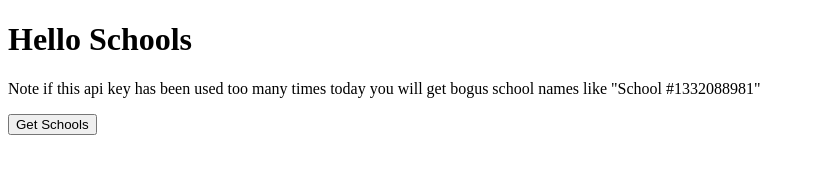
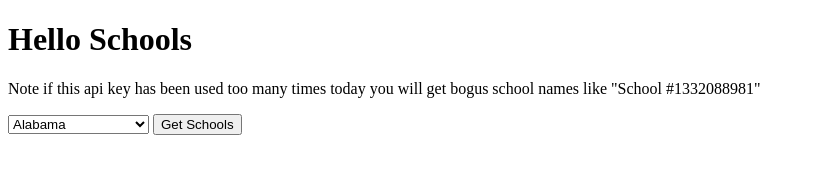
Before and after one commit to MattHillProgramDeveloper/PortfolioV, a plain HTML site: page index.html in a window 1280 px wide. Shown: the whole page, without its empty margins (0-815 px from the left). Drawn offline with Linux system fonts and the light colour scheme.

Commit message:
added a drop down to pick a state

```diff
--- a/index.html
+++ b/index.html
@@ -10,6 +10,60 @@
     <main>
         <h1>Hello Schools</h1>
         <p>Note if this api key has been used too many times today you will get bogus school names like "School #1332088981"</p>
+
+        <select id="stateCode">
+            <option value="AL">Alabama</option>
+            <option value="AK">Alaska</option>
+            <option value="AZ">Arizona</option>
+            <option value="AR">Arkansas</option>
+            <option value="CA">California</option>
+            <option value="CO">Colorado</option>
+            <option value="CT">Connecticut</option>
+            <option value="DE">Delaware</option>
+            <option value="DC">District Of Columbia</option>
+            <option value="FL">Florida</option>
+            <option value="GA">Georgia</option>
+            <option value="HI">Hawaii</option>
+            <option value="ID">Idaho</option>
+            <option value="IL">Illinois</option>
+            <option value="IN">Indiana</option>
+            <option value="IA">Iowa</option>
+            <option value="KS">Kansas</option>
+            <option value="KY">Kentucky</option>
+            <option value="LA">Louisiana</option>
+            <option value="ME">Maine</option>
+            <option value="MD">Maryland</option>
+            <option value="MA">Massachusetts</option>
+            <option value="MI">Michigan</option>
+            <option value="MN">Minnesota</option>
+            <option value="MS">Mississippi</option>
+            <option value="MO">Missouri</option>
+            <option value="MT">Montana</option>
+            <option value="NE">Nebraska</option>
+            <option value="NV">Nevada</option>
+            <option value="NH">New Hampshire</option>
+            <option value="NJ">New Jersey</option>
+            <option value="NM">New Mexico</option>
+            <option value="NY">New York</option>
+            <option value="NC">North Carolina</option>
+            <option value="ND">North Dakota</option>
+            <option value="OH">Ohio</option>
+            <option value="OK">Oklahoma</option>
+            <option value="OR">Oregon</option>
+            <option value="PA">Pennsylvania</option>
+            <option value="RI">Rhode Island</option>
+            <option value="SC">South Carolina</option>
+            <option value="SD">South Dakota</option>
+            <option value="TN">Tennessee</option>
+            <option value="TX">Texas</option>
+            <option value="UT">Utah</option>
+            <option value="VT">Vermont</option>
+            <option value="VA">Virginia</option>
+            <option value="WA">Washington</option>
+            <option value="WV">West Virginia</option>
+            <option value="WI">Wisconsin</option>
+            <option value="WY">Wyoming</option>
+        </select>
         <button type="button" onclick="findSchools()">Get Schools</button>
         <ul id="schoollist">
 
--- a/index.js
+++ b/index.js
@@ -1,9 +1,15 @@
 
 const elSchoolList = document.getElementById("schoollist")
-const url = "https://api.schooldigger.com/v1.2/rankings/schools/GA?appID=c570c8aa&appKey=54faff30e8a6aebeb6804c69379ebd23"
+const elStateCode = document.getElementById("stateCode")
+const urlFront = "https://api.schooldigger.com/v1.2/rankings/schools/"
+const urlBack = "?appID=c570c8aa&appKey=54faff30e8a6aebeb6804c69379ebd23"
 
 function findSchools() {
-    var xhttp = new XMLHttpRequest()
+    elSchoolList.innerHTML = ""
+    let stateId = elStateCode.value
+    let url = urlFront+stateId+urlBack
+    console.log(url)
+    let xhttp = new XMLHttpRequest()
     xhttp.onreadystatechange = function() {
         if (this.readyState == 4 && this.status == 200) {
 
```
